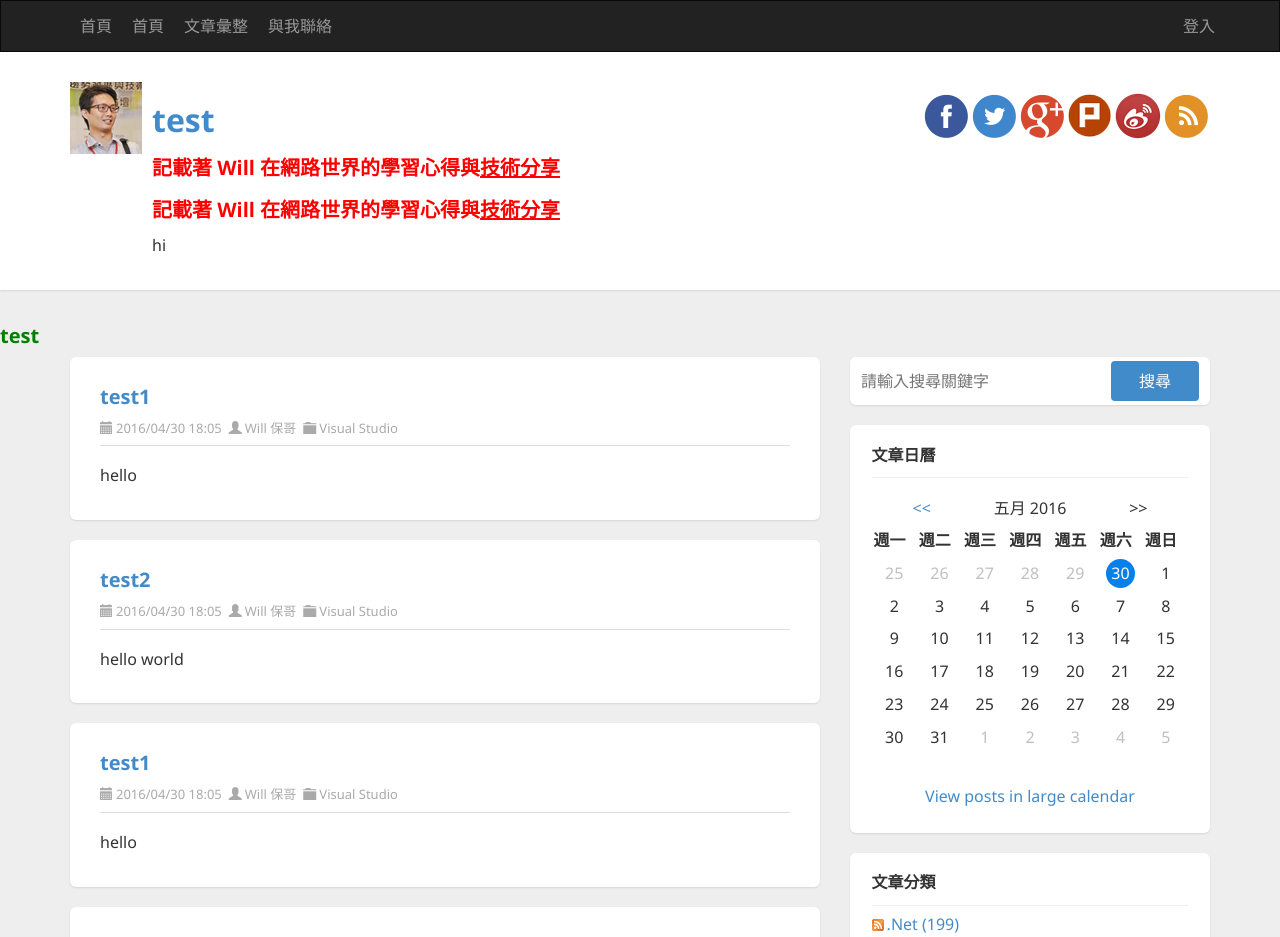
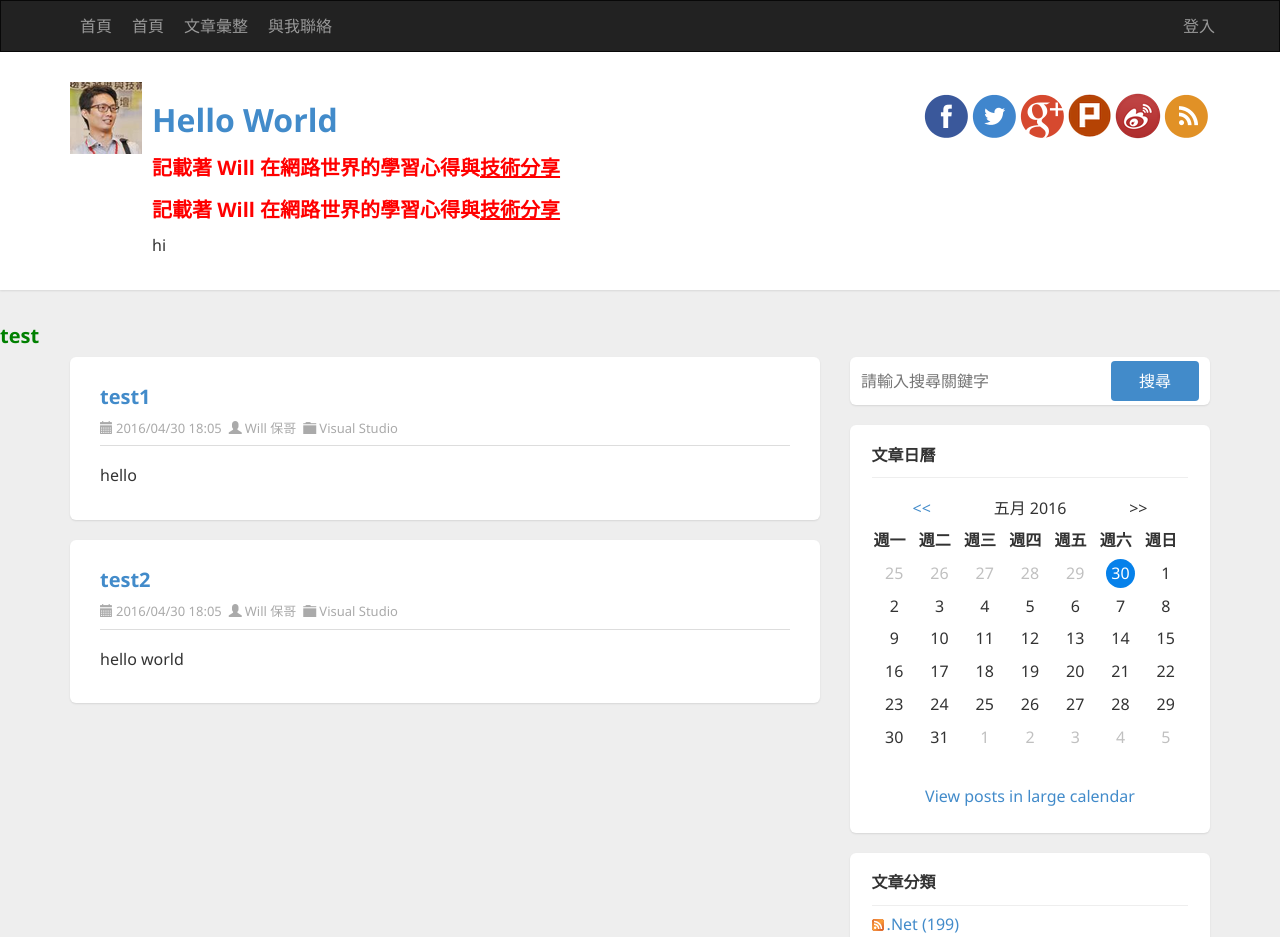
Before and after one commit to keabcya/cub-angular-20190322, an Angular app in the folder demo/: page / in a window 1280 px wide. Shown: the top 937 px of the page. Built offline with nearby package versions, Linux system fonts and the light colour scheme.

Commit message:
練習 pipe

```diff
--- a/demo/src/app/app.component.html
+++ b/demo/src/app/app.component.html
@@ -8,9 +8,9 @@
       <div id="ctl00_cphBody_divError"></div>
       <div id="ctl00_cphBody_PostList1_posts" class="posts">
 
-        <app-article [article]="item" *ngFor="let item of articles"></app-article>
+        <app-article [article]="item" *ngFor="let item of articles | articleFilter:keyword"></app-article>
 
-        <article class="post" *ngFor="let item of articles">
+        <!-- <article class="post" *ngFor="let item of articles">
           <header class="post-header">
             <h2 class="post-title">
               <a href="http://blog.miniasp.com/post/2016/04/30/Visual-Studio-Code-from-Command-Prompt-notes.aspx">
@@ -32,8 +32,9 @@
           </section>
         </article>
 
-
+        -->
         <!-- Article START-->
+        <!--
         <article class="post" id="post0">
           <header class="post-header">
             <h2 class="post-title">
@@ -118,7 +119,7 @@
                 href="http://blog.miniasp.com/post/2016/03/14/ASPNET-MVC-Developer-Note-Part-28-Understanding-ModelState.aspx#continue">繼續閱讀</a>
               ...</p>
           </section>
-        </article>
+        </article> -->
         <!-- Article END-->
 
       </div>
--- a/demo/src/app/app.component.ts
+++ b/demo/src/app/app.component.ts
@@ -6,7 +6,7 @@ import { Component } from '@angular/core';
   styleUrls: ['./app.component.css']
 })
 export class AppComponent {
-  title = 'test';
+  title = 'hello world';
   subtitle = '記載著 Will 在網路世界的學習心得與<u>技術分享</u>';
   url = 'https://blog.miniasp.com/';
   titleLeft = true;
@@ -44,6 +44,7 @@ export class AppComponent {
   }
 
   searchArticle(keyword) {
+    this.keyword = keyword;
     this.title = this.title + '!';
     // console.log(keyword);
     this.articles = this.originalArticles
--- a/demo/src/app/app.module.ts
+++ b/demo/src/app/app.module.ts
@@ -7,6 +7,7 @@ import { HeaderComponent } from './header/header.component';
 import { FooterComponent } from './footer/footer.component';
 import { ArticleComponent } from './article/article.component';
 import { SearchBoxComponent } from './search-box/search-box.component';
+import { ArticleFilterPipe } from './article-filter.pipe';
 
 
 
@@ -16,7 +17,8 @@ import { SearchBoxComponent } from './search-box/search-box.component';
     HeaderComponent,
     FooterComponent,
     ArticleComponent,
-    SearchBoxComponent
+    SearchBoxComponent,
+    ArticleFilterPipe
   ],
   imports: [
     BrowserModule,
--- /dev/null
+++ b/demo/src/app/article-filter.pipe.ts
@@ -0,0 +1,14 @@
+import { Pipe, PipeTransform } from '@angular/core';
+import { Article } from './article';
+
+@Pipe({
+  name: 'articleFilter'
+})
+export class ArticleFilterPipe implements PipeTransform {
+
+  transform(articles: Article[], keyword: string): any {
+    return articles
+      .filter(article => article.title.indexOf(keyword) !== -1);
+  }
+
+}
--- a/demo/src/app/header/header.component.html
+++ b/demo/src/app/header/header.component.html
@@ -29,7 +29,7 @@
       <img src="/assets/images/logo.png" class="pull-left logo" alt="The Will Will Web" (click)="toggleHighlight()">
 
       <div [class.pull-left]="titleLeft">
-        <h1><a href="http://blog.miniasp.com/">{{ headerTitle }}</a></h1>
+        <h1><a href="http://blog.miniasp.com/">{{ headerTitle | titlecase }}</a></h1>
         <h3 class="highlight" [innerHTML]="subtitle"></h3>
         <h3 [ngClass]="{highlight: isHighlight}" [innerHTML]="subtitle"
           [ngStyle]="{'font-size.px': fontSzie}"
--- a/demo/src/app/search-box/search-box.component.ts
+++ b/demo/src/app/search-box/search-box.component.ts
@@ -6,6 +6,7 @@ import { Component, EventEmitter, OnInit, Output } from '@angular/core';
   styleUrls: ['./search-box.component.css']
 })
 export class SearchBoxComponent implements OnInit {
+
   keyword = '';
 
   @Output() keywordSearch = new EventEmitter();
```
Also changed, not shown: 1 other file (tests, documents, lock files or other folders).
